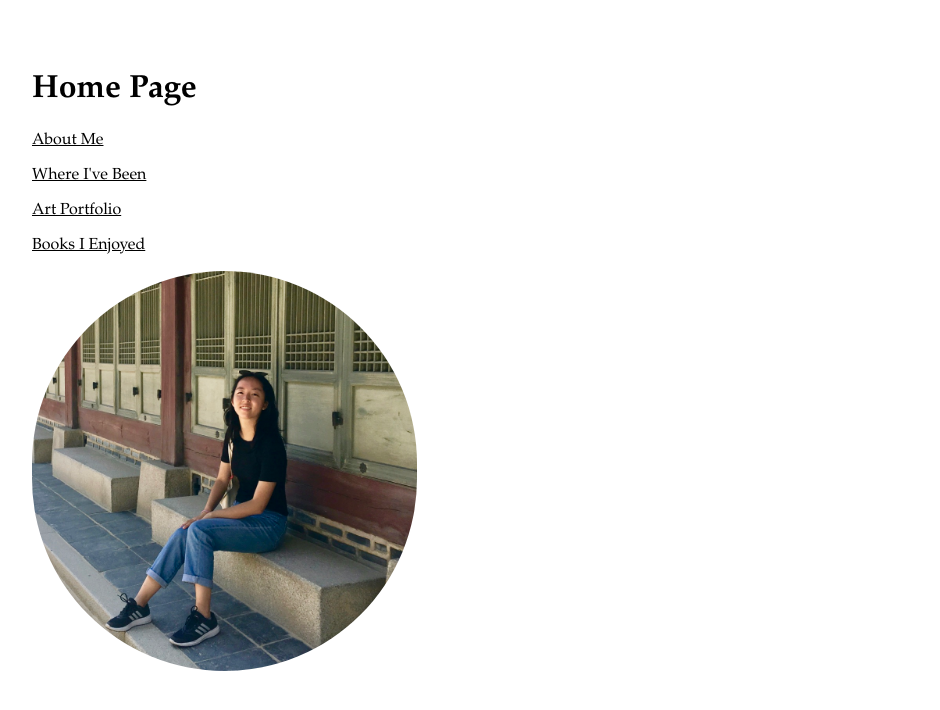
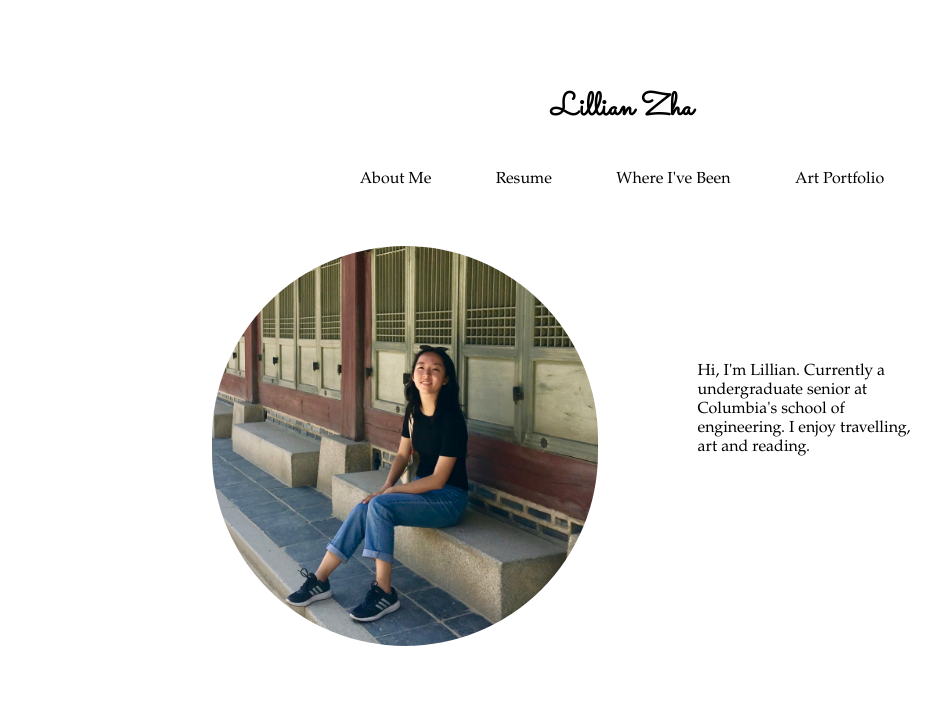
Before and after one commit to lzha97/lzha97.github.io, a React (Create React App) app: page / in a window 1280 px wide. Shown: the top 710 px of the page, without its empty margins (18-958 px from the left). Built offline with nearby package versions, Linux system fonts and the light colour scheme.

Commit message:
created header and fixed styling

```diff
--- a/public/index.html
+++ b/public/index.html
@@ -1,5 +1,7 @@
 <!DOCTYPE html>
 <html lang="en">
+
+    <link href="https://fonts.googleapis.com/css?family=Sacramento&display=swap" rel="stylesheet"></link>
   <head>
     <meta charset="utf-8" />
     <link rel="shortcut icon" href="%PUBLIC_URL%/favicon.ico" />
--- a/src/App.css
+++ b/src/App.css
@@ -46,5 +46,9 @@ h1 {
 }
 
 .container {
-  padding: 50px;
+  padding: 5% 18%;
+  display: flex;
+  flex-direction: column;
+  justify-content: center;
+  align-items: center;
 }
--- a/src/App.js
+++ b/src/App.js
@@ -7,6 +7,7 @@ import { Route, Switch } from 'react-router-dom'
 import HomePage from './pages/HomePage'
 import MapPage from './pages/MapPage'
 import PortfolioPage from './pages/PortfolioPage'
+import ResumePage from './pages/ResumePage'
 
 function App() {
   return (
@@ -14,6 +15,7 @@ function App() {
       <Route exact path="/" component={HomePage} />
       <Route exact path="/map" component={MapPage}/>
       <Route exact path="/portfolio" component={PortfolioPage}/>
+      <Route exact path='/resume' component={ResumePage}/>
     </Switch>
   );
 }
--- /dev/null
+++ b/src/Header.js
@@ -0,0 +1,19 @@
+import React, {Component} from 'react'
+import NavBar from './NavBar'
+
+export default function Header(){
+
+    const header_style = {
+        fontFamily: "Sacramento",
+    }
+    return <div style={{display:'flex', flexDirection:'column', width:'64%', justifyContent:'center',alignItems:'center', marginBottom:'5%'}}>
+
+        <h1 style = {header_style}>
+            Lillian Zha
+        </h1>
+
+        <NavBar>
+        </NavBar>
+
+    </div>
+}
--- a/src/NavBar.js
+++ b/src/NavBar.js
@@ -1,21 +1,27 @@
 import React, {Component} from 'react'
 import {Link} from 'react-router-dom'
+import styles from './NavBar.module.css'
 
-export default function NavBar() {
+export default class NavBar extends Component {
+    render(){
         return (
-    <div>
+
+        <div style={{display:'flex', justifyContent:"space-between", width:'100%'}}>
             <p>
-            <Link to="/">About Me</Link>
+                <Link to="/" className={styles.menu_opt}>About Me</Link>
             </p>
-        <p>
-            <Link to="/map">Where I've Been</Link>
+            <p >
+                <Link to="/resume" className={styles.menu_opt} >Resume</Link>
             </p>
-        <p>
-            <Link to="/portfolio">Art Portfolio</Link>
+            <p className="menu_opt" >
+                <Link to="/map" className={styles.menu_opt}>Where I've Been</Link>
             </p>
-        <p>
-            <Link to='/'>Books I Enjoyed</Link>
+            <p className="menu_opt" >
+                <Link to="/portfolio" className={styles.menu_opt}>Art Portfolio</Link>
             </p>
+
         </div>
         )
 }
+
+}
--- /dev/null
+++ b/src/NavBar.module.css
@@ -0,0 +1,17 @@
+.menu_opt {
+    border: 1px;
+    text-decoration: none;
+    width: 50px;
+    height: 40px;
+
+}
+
+.menu_opt:hover {
+    background-color: #6785;
+    border-radius: 20px;
+}
+
+.menu_opt:active {
+    background-color: #6785;
+    border-radius: 20px;
+}
--- a/src/pages/HomePage.js
+++ b/src/pages/HomePage.js
@@ -2,16 +2,17 @@ import React, { Component } from 'react'
 import { Link } from 'react-router-dom'
 import "../styles/HomePage.css"
 import my_photo from "../assets/my_photo.jpg"
-import NavBar from '../NavBar'
+import Header from '../Header'
 
 export default function HomePage(){
     return (
         <div className="container">
-            <h1> Home Page</h1>
-            <NavBar></NavBar>
-            <div>
+            <Header></Header>
+            <div style = {{display: 'flex'}}>
                 <img className="profile-pic" src={my_photo}></img>
+                <p style = {{padding: 100}}>Hi, I'm Lillian. Currently a undergraduate senior at Columbia's school of engineering. I enjoy travelling, art and reading.</p>
             </div>
+
         </div>
     )
 }
--- a/src/pages/MapPage.js
+++ b/src/pages/MapPage.js
@@ -1,17 +1,16 @@
 import React, { Component } from 'react'
 import Map from '../Map'
 import {Link} from 'react-router-dom'
-import NavBar from '../NavBar'
+import Header from '../Header'
 
 
 export default function MapPage() {
     return (
         <div className="container">
-            <h1> Map Page</h1>
-            <NavBar></NavBar>
-            <div>
+            <Header></Header>
+
             <Map />
-            </div>
+
 
         </div>
     )
--- a/src/pages/PortfolioPage.js
+++ b/src/pages/PortfolioPage.js
@@ -1,10 +1,8 @@
 import React, {Component} from 'react'
-import NavBar from '../NavBar'
 //import image_data from '../assets/images'
 //import image1 from '../assets/1.jpeg'
 //import image2 from '../assets/2.jpeg'
-
-
+import Header from '../Header'
 
 function importAll(r) {
     return r.keys().map(r);
@@ -47,10 +45,11 @@ class PortfolioPage extends Component {
 
     render(){
         return (
-            <div className="container">
-                <h1> My Art Portfolio</h1>
-                <NavBar></NavBar>
-                <img style={{ width: 600}} src = {images[this.state.currentImage]}></img>
+            <div className="container" style={{display:'flex', flexDirection:'column', justifyContent:'center', alignItems:'center'}}>
+
+                <Header></Header>
+
+                <img style={{ width:600, verticalAlign:'middle'}} src = {images[this.state.currentImage]}></img>
 
             </div>
         );
--- /dev/null
+++ b/src/pages/ResumePage.js
@@ -0,0 +1,37 @@
+import React, {Component} from 'react'
+import Header from '../Header'
+
+class ResumePage extends Component{
+
+
+    constructor(props){
+
+        super(props);
+
+    }
+
+    render(){
+        return <div className="container">
+
+            <Header></Header>
+            <Education></Education>
+        </div>
+    }
+}
+
+function School(props){
+    return <div>
+        <h3>{props.name}</h3>
+        <p>{props.date}</p></div>
+}
+
+function Education(props){
+    return <div>
+        <h1>Education</h1>
+        <School name="Columbia University" date="2016-2020"></School>
+        <School name="Hong Kong University of Science and Technology" date="2019 Jan-June"></School>
+        <School name="University of North Texas" date="2014-2016"></School>
+    </div>
+}
+
+export default ResumePage
```
Also changed, not shown: src/assets/images.js (deleted, +0 -12 lines). Lines whose indentation alone changed are shown as unchanged.
